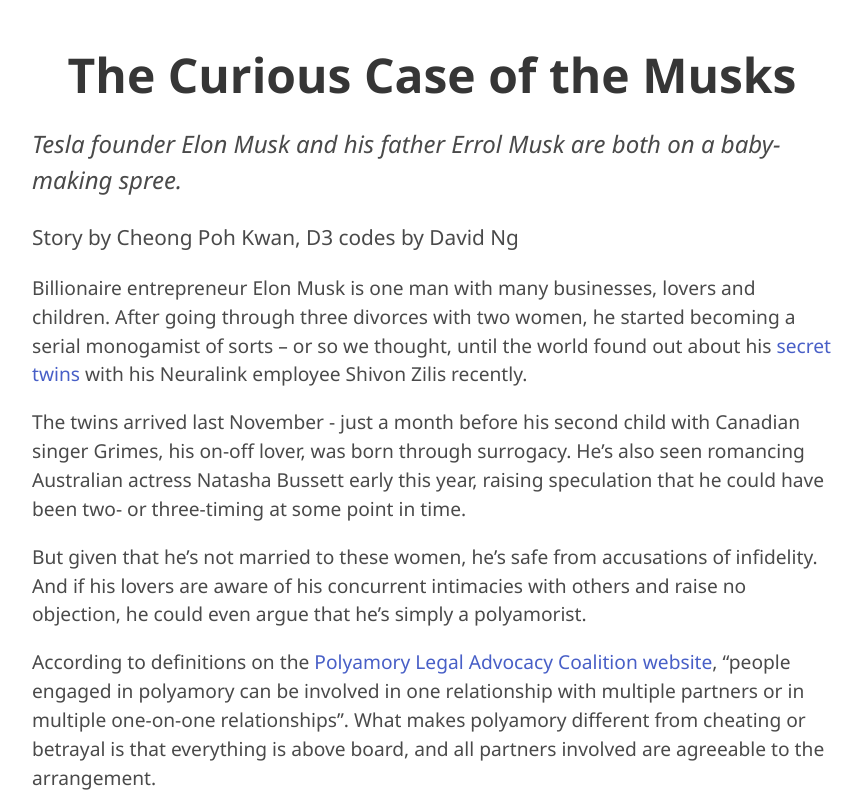
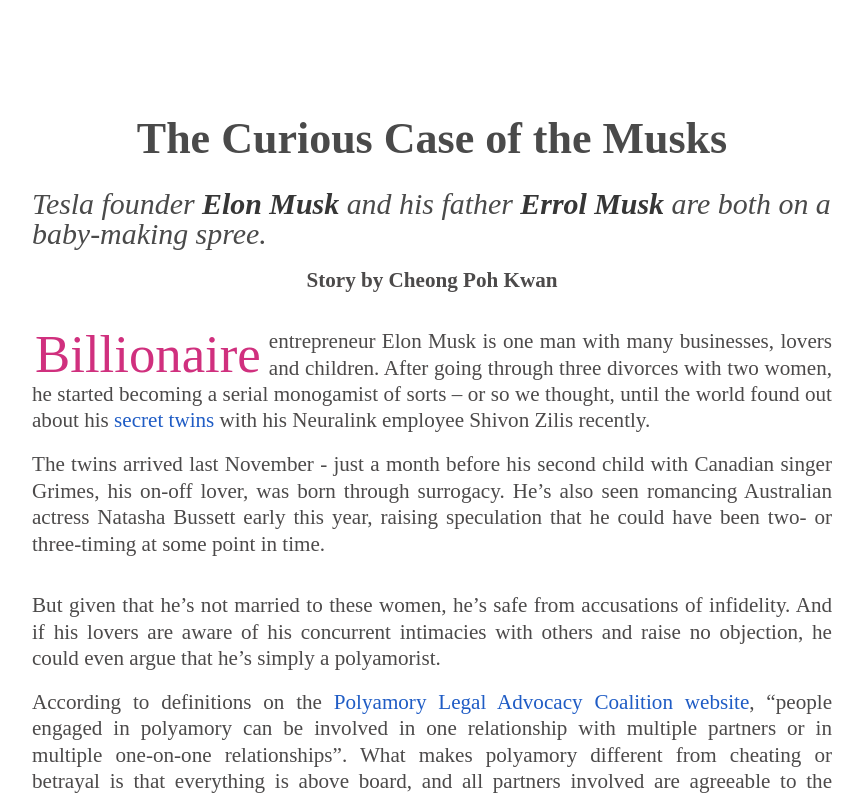
Before and after one commit to cpohkwan/Elon-Musk-Errol-Musk, a website: page index.html in a window 1280 px wide. Shown: the top 800 px of the page, without its empty margins (208-1071 px from the left). Drawn offline with nearby package versions, Linux system fonts and the light colour scheme; a script that the page names is missing.

Commit message:
Updated chart

```diff
--- a/index.html
+++ b/index.html
@@ -11,23 +11,25 @@
 		<body>
 			<div class="section">
 				<div class="container">
-					<h1 class="title">The Curious Case of the Musks</h1>
+					<h1>The Curious Case of the Musks</h1>
 
-					<h3><i>Tesla founder Elon Musk and his father Errol Musk are both on a baby-making spree.</i></As></h3>
+					<div class="deck">Tesla founder <strong>Elon Musk</strong> and his father <strong>Errol Musk</strong> are both on a baby-making spree.</div>
 
-					<p class="byline">Story by Cheong Poh Kwan, D3 codes by David Ng</p>
+					<p class="byline">Story by Cheong Poh Kwan</p>
 
-					<p>Billionaire entrepreneur Elon Musk is one man with many businesses, lovers and children. After going through three divorces with two women, he started becoming a serial monogamist of sorts – or so we thought, until the world found out about his <a href="https://www.businessinsider.com/elon-musk-shivon-zilis-secret-twins-neuralink-tesla" target=”_blank”>secret twins</a> with his Neuralink employee Shivon Zilis recently.</p>
+					<div class="firstcharacter">Billionaire</div><p>entrepreneur Elon Musk is one man with many businesses, lovers and children. After going through three divorces with two women, he started becoming a serial monogamist of sorts – or so we thought, until the world found out about his <a href="https://www.businessinsider.com/elon-musk-shivon-zilis-secret-twins-neuralink-tesla" target=”_blank”>secret twins</a> with his Neuralink employee Shivon Zilis recently.</p>
 
 					<p>The twins arrived last November - just a month before his second child with Canadian singer Grimes, his on-off lover, was born through surrogacy. He’s also seen romancing Australian actress Natasha Bussett early this year, raising speculation that he could have been two- or three-timing at some point in time.</p>
 
-					<div class="flourish-embed flourish-network" data-src="visualisation/10689373"><script src="https://public.flourish.studio/resources/embed.js"></script></div>
+					<div class="flourish-embed flourish-network spacing-chart" data-src="visualisation/10689373"><script src="https://public.flourish.studio/resources/embed.js"></script></div>
 
 					<p>But given that he’s not married to these women, he’s safe from accusations of infidelity. And if his lovers are aware of his concurrent intimacies with others and raise no objection, he could even argue that he’s simply a polyamorist.</p>
 
 					<p>According to definitions on the <a href="https://polyamorylegal.org/faqs", target="_blank">Polyamory Legal Advocacy Coalition website</a>, “people engaged in polyamory can be involved in one relationship with multiple partners or in multiple one-on-one relationships”. What makes polyamory different from cheating or betrayal is that everything is above board, and all partners involved are agreeable to the arrangement.</p>
 
 					<p><a href="https://www.cbsnews.com/news/polyamory-relationships-how-common-is-non-monogamy-cbsn-originals/?intcid=CNM-00-10abd1h", target="_blank">CBS News</a> reported in 2019 that 4% to 5% of US residents are having polyamorous relationships. A number of such couples or throuples were featured in its documentary.</p>
+
+					<iframe width=100% height=500rem src="https://www.youtube.com/embed/7JYxYqc3wi8" title="YouTube video player" frameborder="0" allow="accelerometer; clipboard-write; encrypted-media; gyroscope; picture-in-picture" allowfullscreen></iframe>
 
 					<p>Organizations like PLAC have been calling for more legal recognition for such non-traditional but consensual relationships. Their argument is: polyamorists should not be subjected to discrimination and humiliation on the basis of their lifestyle choices. Their position might have gained some ground. Two cities in <a href="https://www.cbsnews.com/news/somerville-massachusetts-recognizes-polyamorous-relationships/", target="_blank">Massachusetts</a> have revised their ordinance to officially recognise polyamory in the last two years.</p>
 
@@ -42,13 +44,13 @@
 					<select id="country"> <option disabled selected>Select your country</option>
 					</select>
 
-					<button type="button" id="polygamy">Legal or Not?</button>
+					<button type="button" id="polygamy">Click: Legal or Not?</button>
 
 					<div class="polygamyDetails hide">
 						<p><span class="result"></span></p>
 					</div>
 
-					<p>Data source:<a href="https://worldpopulationreview.com/country-rankings/countries-where-polygamy-is-legal", target="_blank">World Population Review</a></p>
+					<div class="caption">Data source:<a href="https://worldpopulationreview.com/country-rankings/countries-where-polygamy-is-legal", target="_blank">World Population Review</a></div>
 				</div>
 
 <!-- this is a paragraph of texf-->
@@ -58,7 +60,7 @@
 					<p>Errol and Jana had their first child in 2018. While they are not biologically related, he helped raise her since she was four, after he married her mother Heide Bezuidenhout. Jana grew up alongside Elon and other step-siblings for many years before Errol and Heide headed for divorce.</p>
 
 
-					<div class="flourish-embed flourish-network" data-src="visualisation/10690780"><script src="https://public.flourish.studio/resources/embed.js"></script>
+					<div class="flourish-embed flourish-network spacing-chart" data-src="visualisation/10690780"><script src="https://public.flourish.studio/resources/embed.js"></script>
 					</div>
 
 					<p>If Errol is still married to Heide when he has a sexual relationship with Jana, he could have gotten into trouble with the law. In 2016, a man in South Africa - where the elder Musk reportedly lives - was <a href="https://www.independent.co.uk/news/world/africa/sex-with-stepdaughter-still-incest-high-court-rules-a7309691.html", target="_blank">sentenced to life</a> for having sex with his stepdaughter while still married to her mother. In the eyes of the Nairobi court, the man was guilty under incest laws although he’s not genetically linked to his stepdaughter.</p>
@@ -75,12 +77,12 @@
 				<select id="country2"> <option disabled selected>Select your country</option>
 				</select>
 
-				<button type="button" id="incest">Legal or Not?</button>
+				<button type="button" id="incest">Click: Legal or Not?</button>
 
 				<div class="incestDetails hide">
 					<p><span class="incestResult"></span></p>
 				</div>
-				<p><a href="https://worldpopulationreview.com/country-rankings/countries-where-incest-is-legal", target="_blank">Data source: World Population Review</a></p>
+				<div class="caption"><a href="https://worldpopulationreview.com/country-rankings/countries-where-incest-is-legal", target="_blank">Data source: World Population Review</a></div>
 			</div>
 
 			<script src="https://d3js.org/d3.v7.min.js"></script>
--- a/style.css
+++ b/style.css
@@ -4,9 +4,13 @@
   box-sizing:content-box;
 }
 
-html, body {
+html,
+body{
+  margin: 1rem 2rem 1rem 2rem;
   background: white;
-  font-family:sans-serif;
+  font-family: "Playfair Display", serif; /*serif font*/
+  font-size: 1.1rem;
+  color: #4a4a4a;
 }
 
 .section {
@@ -18,39 +22,84 @@
   max-width: 100%; /*responsive image*/
 }
 
-.title, h1 {
-  font-size: 3em;
-  font-family:'Segoe UI', Tahoma, Geneva, Verdana, sans-serif;
+h1 {
+  font-family: "Playfair Display", serif;
+  font-size: 2.5rem;
+  font-weight: bold;
+  margin-top: 1rem;
+  margin-bottom: 1rem;
   text-align: center;
 }
+
 h2 {
-  font-size: 2em;
-  font-family:'Segoe UI', Tahoma, Geneva, Verdana, sans-serif;
-  text-align: center;
-  text-decoration-color: #333;
-  font-style: normal;
-  margin-bottom: 2em;
+  /*subheader */
+  font-family: "Playfair Display", serif;
+  font-size: 1.8rem;
+  font-weight: bold;
 }
 
-h3 {
-  font-size: 1.5em;
-  font-family:'Segoe UI', Tahoma, Geneva, Verdana, sans-serif;
+.deck {
+  font-family: "Playfair Display", serif; /*sans-serif font*/
+  font-size: 1.7rem;
+  line-height: 1.7rem;
   font-style: italic;
-  margin-bottom: 1em;
-}
-
-.byline, p {
-  font-size: 1.3em;
-  font-family:'Segoe UI', Tahoma, Geneva, Verdana, sans-serif;
-  margin-bottom: 1em;
+  margin-bottom: 1rem;
 }
 
 p {
-  font-size: 1.2em;
-  font-family:'Segoe UI', Tahoma, Geneva, Verdana, sans-serif;
+  font-size: 1.2rem;
+  margin-top:1rem;
+  margin-bottom: 1rem;
+  line-height: 1.5rem;
+  text-align: justify;
+  color: #4c4a4a;
+}
+
+.firstcharacter {
+  color: rgb(208, 48, 126);
+  float: left;
+  font-family: "Playfair Display";
+  font-size: 3rem;
+  line-height: 2.5rem;
+  padding-top: 4px;
+  padding-right: 8px;
+  padding-left: 3px;
+}
+
+.caption,
+.byline {
+  font-size: 1.2rem;
+  margin-bottom: 2rem;
+}
+
+.byline {
+  font-weight: bold;
+  text-align: center;
+}
+.caption {
+  font-style: italic;
+}
+
+a {
+  color: rgb(31, 92, 197);
+}
+
+a:hover {
+  color: rgb(122, 7, 7);
 }
 
 /*for charts*/
+.spacing-400 {
+  margin-bottom: 2rem;
+}
+.spacing-600 {
+  margin-bottom: 4rem;
+}
+.spacing-chart {
+  margin: 2rem 0;
+}
+
+
 .plot-holder {
   margin-bottom: 5em;
 }
@@ -81,11 +130,11 @@
   font-size: 1.5rem;
   text-align: center;
   margin: auto;
-  background-color: skyblue;
+  background-color: rgb(236, 119, 156);
   outline:black;
   border:black;
   line-height: 1rem;
-  margin-bottom: 2em;
+  margin-bottom: 1em;
 }
 
 .hide {
@@ -98,3 +147,13 @@
   margin:1rem auto;
   text-align: center;
 }
+
+video {
+  width: 100%;
+  height: auto;
+}
+
+h5 {
+  color: rgb(208, 48, 126);
+  font-size: 1.2rem;
+}
```
